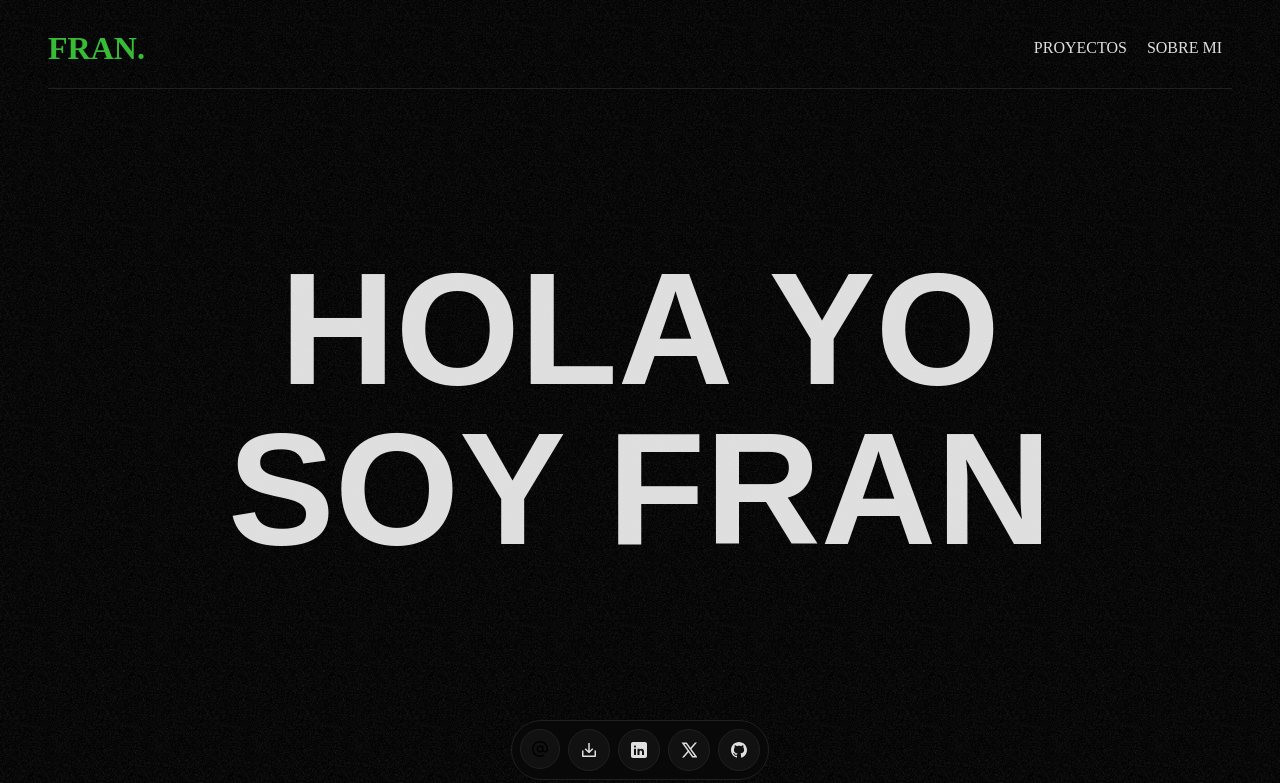
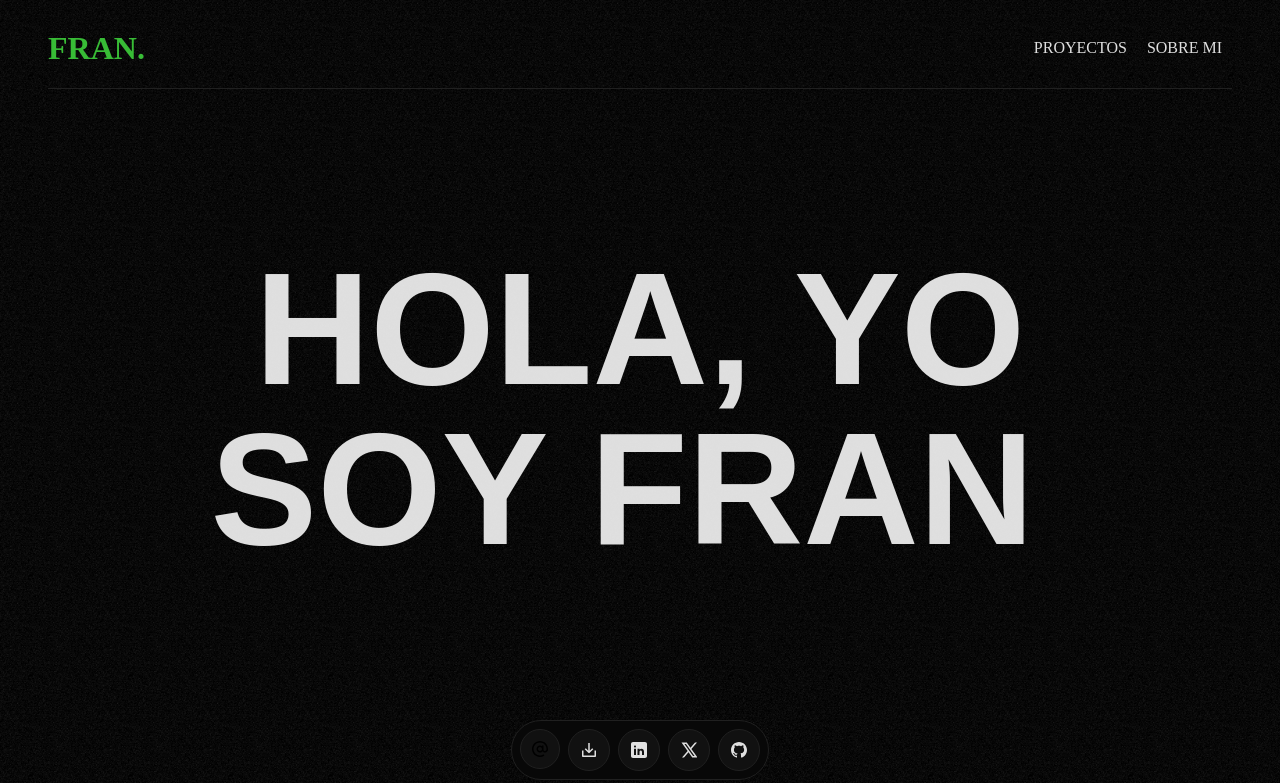
Before and after one commit to FranciscoJBrito/portfolio, a React (Vite) app: page / in a window 1280 px wide. Shown: the top 783 px of the page. Built offline with nearby package versions, Linux system fonts and the light colour scheme; a web font is replaced by a local one.

Commit message:
adding blinking cursor

```diff
--- a/src/components/Hero/Hero.css
+++ b/src/components/Hero/Hero.css
@@ -1,3 +1,9 @@
+@keyframes blink {
+  0% { opacity: 0; }
+  50% { opacity: 0; }
+  100% { opacity: 1; }
+}
+
 .main_hero_container {
   display: flex;
   justify-content: center;
@@ -12,6 +18,16 @@
     line-height: 1.1;
     text-align: center;
     margin-top: -80px;
+
+    .dolar_symbol {
+      font-family: "Pixel Font7";
+      color: var(--verde-principal);
+    }
+
+    .blinking_cursor {
+      color: var(--verde-principal);
+      animation: blink 1.3s infinite;
+    }
   }
 }
 
@@ -20,6 +36,5 @@
     font-size: 10rem;
     line-height: 1;
     text-align: center;
-
   }
 }
--- a/src/components/Hero/Hero.jsx
+++ b/src/components/Hero/Hero.jsx
@@ -1,12 +1,13 @@
 import "./Hero.css";
 
 const Hero = () => {
+
   return (
     <div className="main_hero_container">
       <h1 className="hero_title">
-        HOLA YO
+        HOLA, YO
         <br />
-        SOY FRAN
+        SOY FRAN<span className="blinking_cursor">|</span>
       </h1>
     </div>
   );
```
